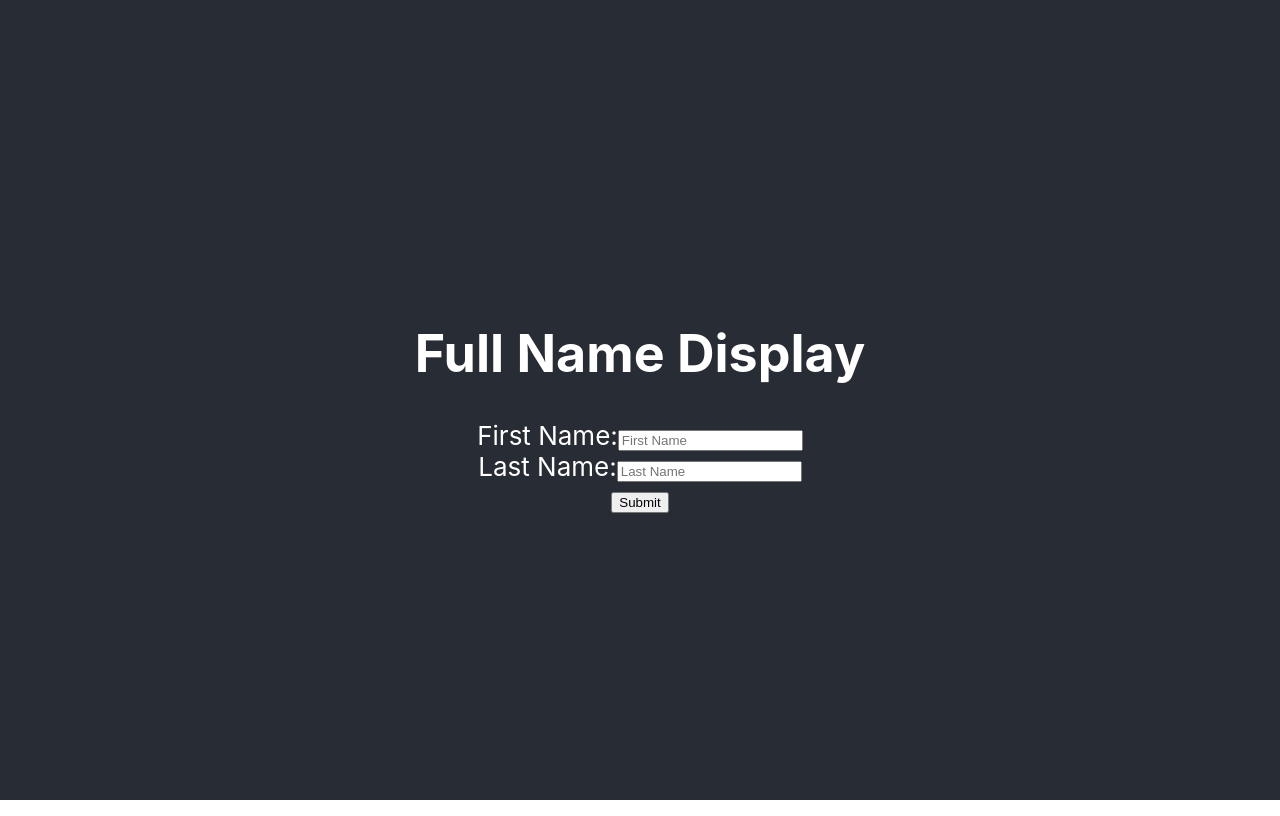
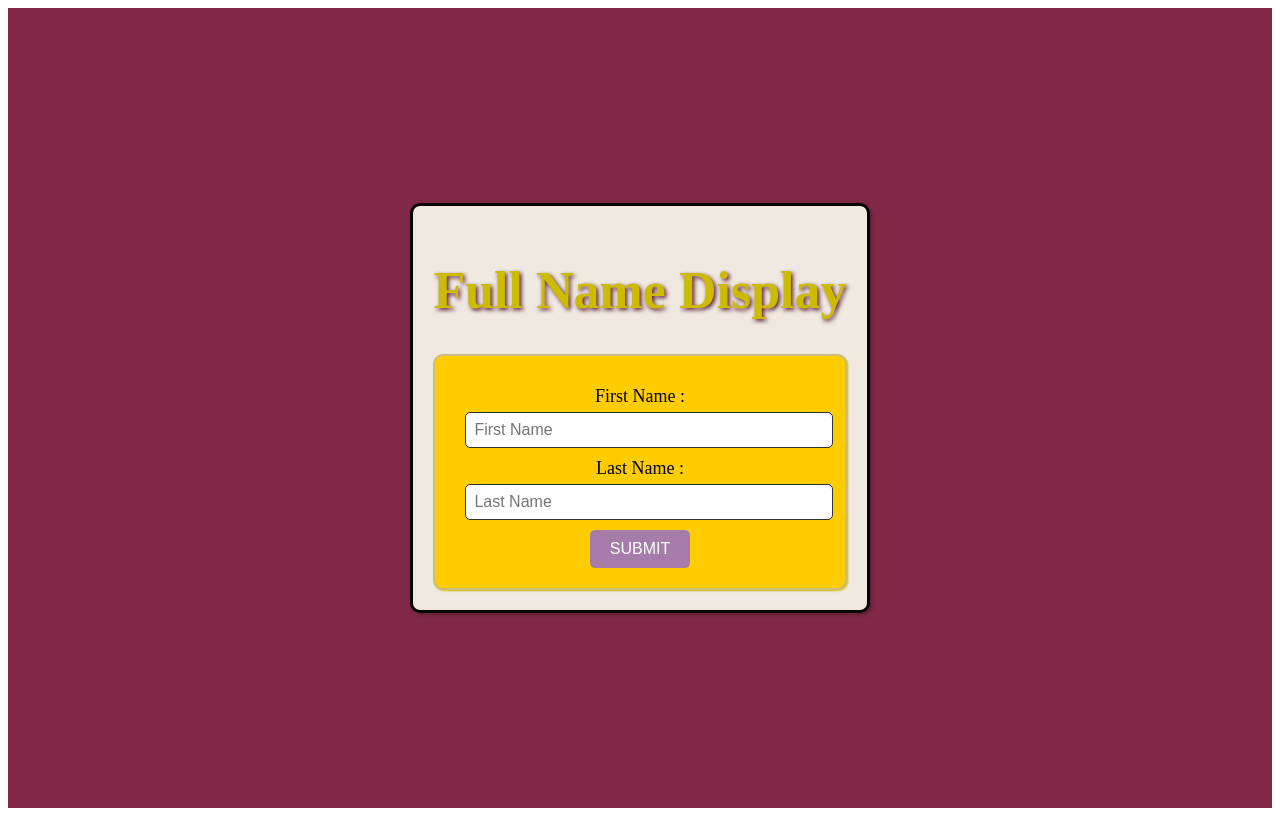
Before and after one commit to TejaswiniKakarlamudi/Display-Name, a React (Create React App) app: page / in a window 1280 px wide. Built offline with nearby package versions, Linux system fonts and the light colour scheme.

Commit message:
Display name

```diff
--- a/src/App.css
+++ b/src/App.css
@@ -1,20 +1,12 @@
 .App {
   text-align: center;
+
 }
 
-.App-logo {
-  height: 40vmin;
-  pointer-events: none;
-}
 
-@media (prefers-reduced-motion: no-preference) {
-  .App-logo {
-    animation: App-logo-spin infinite 20s linear;
-  }
-}
 
 .App-header {
-  background-color: #282c34;
+  background-color: #82294a;
   min-height: 100vh;
   display: flex;
   flex-direction: column;
--- a/src/component/Display.jsx
+++ b/src/component/Display.jsx
@@ -1,23 +1,25 @@
 import styles from './Display.module.css';
-import React, { useState } from 'react'
+import React, { useState } from 'react';
 
 function Display() {
-    const [fname,setfname] = useState('');
-    const [lname,setlname] = useState('');
-    const [funame,setfuname] = useState('');
+    const [fname, setfname] = useState('');
+    const [lname, setLname] = useState('');
+    const [funame, setFuname] = useState('');
 
     function handleSubmit(event) {
         event.preventDefault();
-        setfuname(fname + ' '+ lname);
-        // return <h3>{funame}</h3>
+        setFuname(`${fname} ${lname}`);
+        setfname('');
+        setLname('');
     }
+
     return (
-
         <div className={styles.set}>
-      <h1 className="heading">Full Name Display</h1>
+            <h1 className={styles.heading}>Full Name Display</h1>
+            <div className={styles.formContainer}>
                 <form onSubmit={handleSubmit}>
-                <div>
-                    <label>First Name:</label>
+                    <div className={styles.inputContainer}>
+                        <label>First Name : </label>
                         <input
                             type="text"
                             placeholder="First Name"
@@ -26,28 +28,22 @@ function Display() {
                             required
                         />
                     </div>
-                <div>
-                    <label>Last Name:</label>
+                    <div className={styles.inputContainer}>
+                        <label>Last Name : </label>
                         <input
                             type="text"
                             placeholder="Last Name"
                             value={lname}
-                        onChange={(e) => setlname(e.target.value)}
+                            onChange={(e) => setLname(e.target.value)}
                             required
                         />
                     </div>
-                <div>
                     <button type="submit">Submit</button>
+                </form>
             </div>
-            </form>
-
-        {funame && <h3>Full Name: {funame}</h3>}
-
-
-
-
+            {funame && <div className={styles.result}>Full Name : {funame}</div>}
         </div>
-  )
+    );
 }
 
-export default Display
+export default Display;
--- a/src/component/Display.module.css
+++ b/src/component/Display.module.css
@@ -1,5 +1,65 @@
-.set{
-    margin: auto;
-    display: flex;
-    flex-direction: column;
+/* Display.module.css */
+
+
+  .set {
+    background-color: #efe9e1;
+    padding: 20px;
+    border-radius: 10px;
+    text-align: center;
+    max-width: 450px;
+    margin: 20px auto;
+    border: 3px solid #000;
+    box-shadow:2px 2px 4px #5d1c34;
+  }
+
+  .heading {
+    color: #ccbb00;
+    text-shadow: 2px 2px 4px #5d1c34;
 }
+
+  .formContainer {
+    background-color: #ffcc00;
+    padding: 20px;
+    border: 2px solid #ccbb7c;
+    border-radius: 10px;
+    box-shadow: 1px 1px 2px #ccbb00;
+  }
+
+  .inputContainer {
+    margin: 10px;
+  }
+
+  label {
+    display: block;
+    font-size: 18px;
+    margin-bottom: 5px;
+    color: #000;
+  }
+
+  input[type="text"] {
+    width: 100%;
+    padding: 8px;
+    font-size: 16px;
+    border: 1px solid #333;
+    border-radius: 5px;
+  }
+
+  button[type="submit"] {
+    background-color: #a67daa;
+    color: white;
+    border: none;
+    padding: 10px 20px;
+    font-size: 16px;
+    border-radius: 5px;
+    cursor: pointer;
+    text-transform: uppercase;
+  }
+  button[type="submit"]:hover {
+    background-color: #8f5f8c;
+  }
+  .result {
+    color: #000;
+    margin-top: 20px;
+    font-size: 20px;
+    text-transform: uppercase;
+  }
--- a/src/index.css
+++ b/src/index.css
@@ -1,10 +1,8 @@
 body {
-  margin: 0;
-  font-family: -apple-system, BlinkMacSystemFont, 'Segoe UI', 'Roboto', 'Oxygen',
-    'Ubuntu', 'Cantarell', 'Fira Sans', 'Droid Sans', 'Helvetica Neue',
-    sans-serif;
-  -webkit-font-smoothing: antialiased;
-  -moz-osx-font-smoothing: grayscale;
+  body {
+    background-color: #6826;;
+    font-family: 'Comic Sans MS', cursive;
+  }
 }
 
 code {
```
Lines whose indentation alone changed are shown as unchanged.
